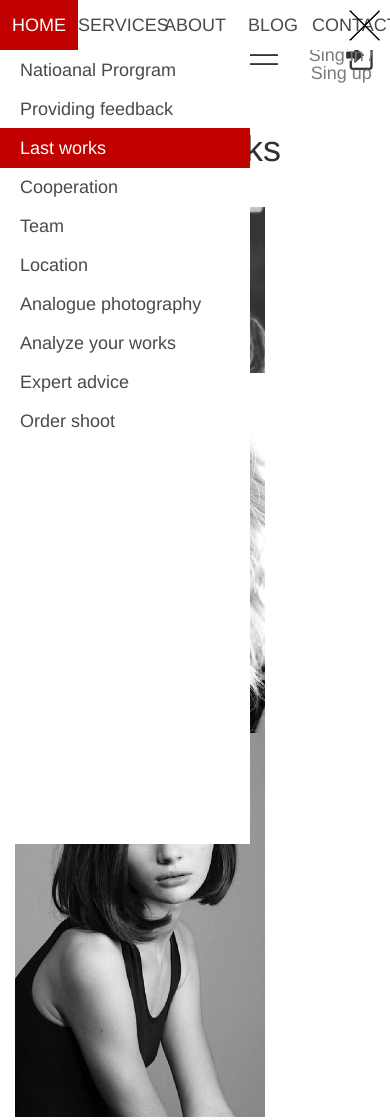
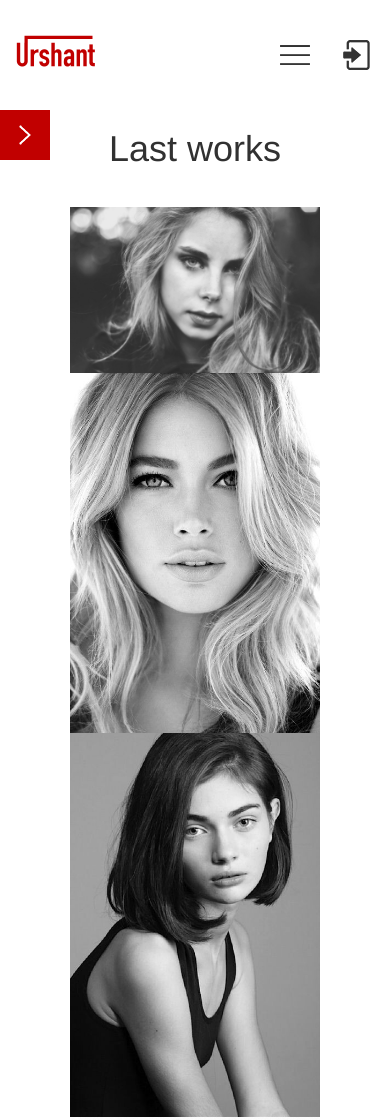
Before and after one commit to artekha/urshant, a website: page index.html in a window 390 px wide. Shown: the top 1120 px of the page. Drawn offline with Linux system fonts and the light colour scheme.

Commit message:
first version

```diff
--- a/gulpfile.js
+++ b/gulpfile.js
@@ -12,7 +12,6 @@ gulp.task('sass', function() {
 		.pipe(sass().on('error', sass.logError))
 		.pipe(plumber())
 		.pipe(autoprefixer())
-		.pipe(concat('main.css'))
 		.pipe(sass({outputStyle: 'compressed'}))
 		.pipe(gulp.dest('css'));
 });
--- a/index.html
+++ b/index.html
@@ -33,10 +33,10 @@
         <div class="col-xs-3 col-sm-2 col-md-3">
           <img class="header-logo" src="img/logo.png">
         </div>
-        <div class="col-xs-6 col-sm-9 col-md-6">
+        <div class="col-xs-7 col-sm-9 col-md-6">
           <a id="head-toggle" href="#" class="header-contacts-toggle"></a>
           <ul id="head-block" class="header-contacts hide-advanced">
-            <span class="close" id="head-c"></span>
+            <span class="close" id="head-close"></span>
             <li class="header-contacts__item"><a href="#" class="header-contacts__link">Home</a></li>
             <li class="header-contacts__item"><a href="#" class="header-contacts__link">Services</a></li>
             <li class="header-contacts__item"><a href="#" class="header-contacts__link">About</a></li>
@@ -44,10 +44,10 @@
             <li class="header-contacts__item"><a href="#" class="header-contacts__link">Contact</a></li>
           </ul>
         </div>
-        <div class="col-xs-3 col-sm-1 col-md-3">
+        <div class="col-xs-2 col-sm-1 col-md-3">
           <a id="reg-toggle" class="header-rigistration-toggle" href="#">Sing in / Sing up</a>
           <div id="reg-block" class="header-rigistration-block hide">
-            <span class="close" id="reg-c"></span>
+            <span class="close" id="reg-close"></span>
             <form action="">
               <input class="header-rigistration-block__input" placeholder="Name" type="text">
               <input class="header-rigistration-block__input" placeholder="Password" type="password">
@@ -63,7 +63,7 @@
       <a id="nav-toggle" class="nav-list-toggle" href="#"></a>
         <nav id="nav-block" class="hide-advanced">
           <ul class="nav-list">
-          <span id="nav-c" class="close"></span>
+          <span id="nav-close" class="close"></span>
             <li class="nav-list__item"><a href="#" class="nav-list__link">Natioanal Prorgram</a></li>
             <li class="nav-list__item"><a href="#" class="nav-list__link">Providing feedback</a></li>
             <li class="nav-list__item"><a href="#" class="nav-list__link nav-list__link-active">Last works</a></li>
--- a/js/main.js
+++ b/js/main.js
@@ -5,7 +5,7 @@
 		var body = document.querySelector('body');
 		var toggle = document.getElementById(prefix + '-toggle');
 		var menu = document.getElementById(prefix + '-block');
-		var close = document.getElementById(prefix + '-c');
+		var close = document.getElementById(prefix + '-close');
 		toggle.addEventListener('click', showHideBlock);
 		close.addEventListener('click', showHideBlock);
 		function showHideBlock(event) {
--- a/sass/media.scss
+++ b/sass/media.scss
@@ -50,7 +50,7 @@
 	}
 	.header-rigistration-toggle {
 		color: transparent;
-		background: url('../img/sign_up.png') no-repeat right;
+		background: url('../img/sign_up.png') no-repeat center;
 	}
 	.header-rigistration-block {
 		top: 0;
@@ -87,6 +87,7 @@
 		left: 0;
 		height: 50px;
 		width: 50px;
+		z-index: 1000;
 		background-color: #c10000;
 		background-image: url('../img/arrow.png');
 		background-repeat: no-repeat;
@@ -125,12 +126,10 @@
 	.main-headline {
 		text-align: center;
 	}
-
 	.photo-bar {
 		display: flex;
 		flex-wrap: wrap;
 		justify-content: center;
 		align-items: center;
-
 	}
 }
```
Also changed, not shown: css/main.css, css/media.css (added), css/style.css (added).
